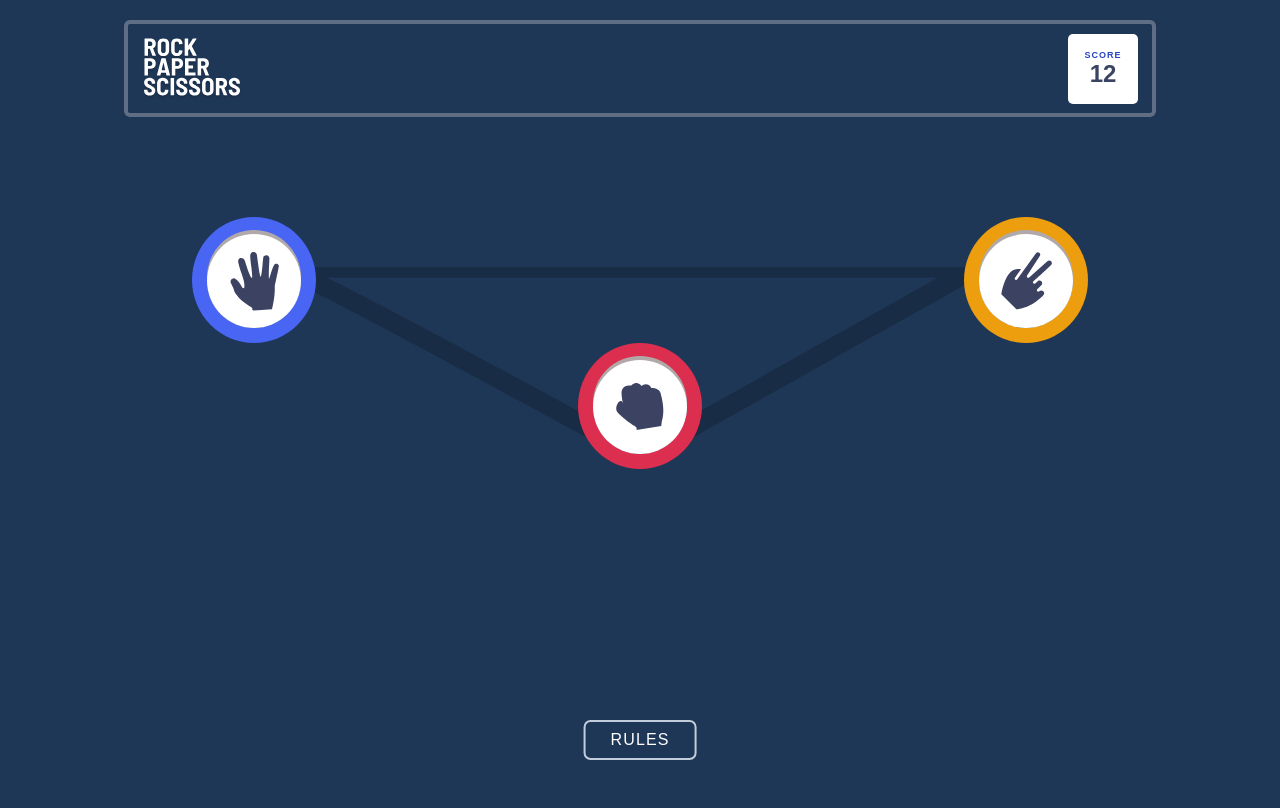
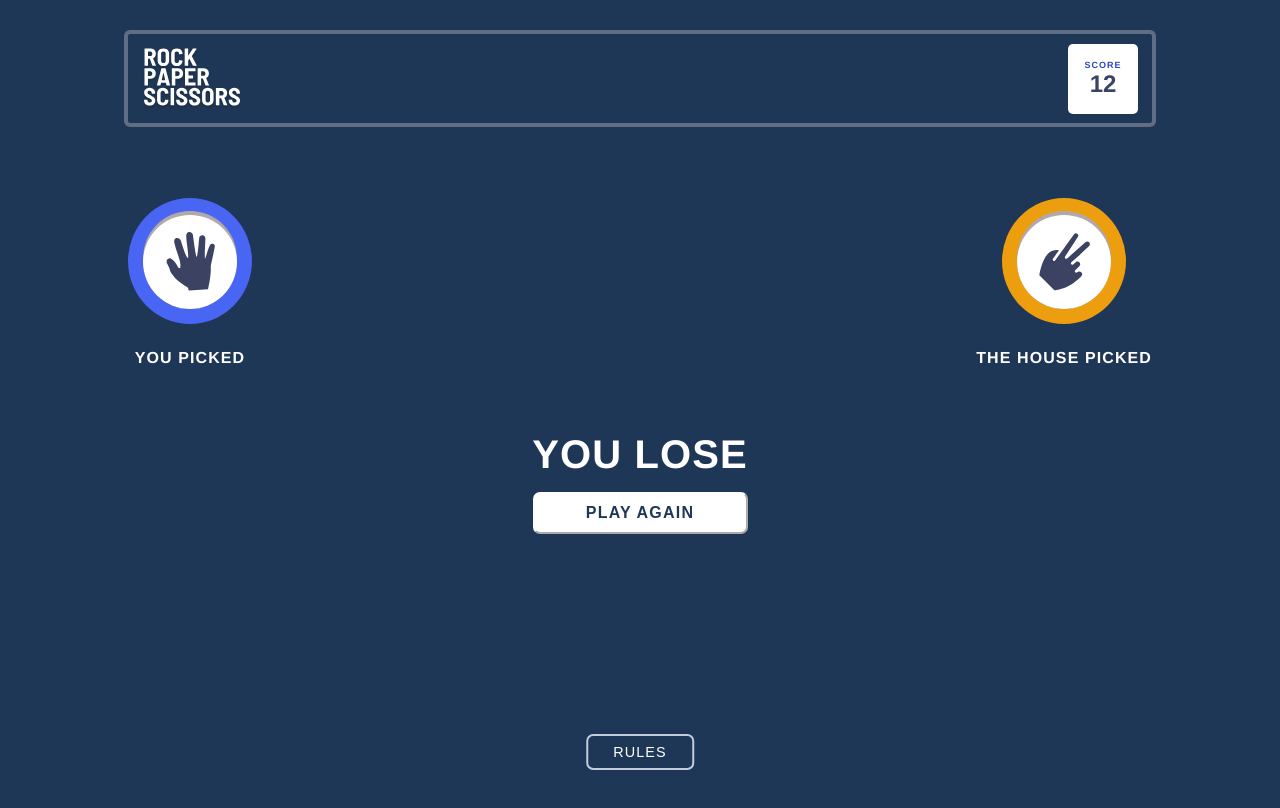
Before and after one commit to GHamza-Dev/rock-paper-scissors, a plain HTML site: page index.html in a window 1280 px wide. Drawn offline with Linux system fonts and the light colour scheme.

Commit message:
Added Section To Display Result HTML/CSS

```diff
--- a/index.html
+++ b/index.html
@@ -63,6 +63,34 @@
             <!-- END Choices -->
         </section>
         <!-- END Section : choose -->
+        <!-- Section : Result -->
+        <section class="result">
+            <div class="row">
+                <div class="human_choice">
+                    <div class="choice paper">
+                        <span>
+                      <img src="./images/icon-paper.svg" alt="paper">
+                    </span>
+                    </div>
+                    <p>You picked</p>
+                </div>
+                <div class="comp_choice">
+                    <div class="choice scissors">
+                        <span>
+                      <img src="./images/icon-scissors.svg" alt="scissors">
+                    </span>
+                    </div>
+                    <p>The house picked</p>
+                </div>
+            </div>
+            <div class="result_text">
+                <p>You lose</p>
+                <button id="play_again">
+                    play again
+                </button>
+            </div>
+        </section>
+        <!-- END Section result-->
         <button id="rules">
           rules
         </button>
--- a/styles/style.css
+++ b/styles/style.css
@@ -29,7 +29,7 @@ body {
     height: 100vh;
     overflow-x: hidden;
     overflow-y: hidden;
-    font-family: sans-serif;
+    font-family: Barlow Semi Condensed Arial, Helvetica, sans-serif;
 }
 
 
@@ -46,11 +46,12 @@ body {
 
 header {
     max-width: 100%;
+    margin-top: 20px;
 }
 
 header .h_content {
     width: 80%;
-    margin: 20px auto;
+    margin: 30px auto;
     display: flex;
     flex-direction: row;
     text-align: center;
@@ -91,11 +92,12 @@ header span:nth-child(2) {
 }
 
 
-/** Section **/
+/** Section : choose **/
 
 section.choose {
     max-width: 100%;
     margin: 100px auto;
+    display: none;
 }
 
 section.choose .choices {
@@ -122,7 +124,7 @@ section.choose .r_center {
     justify-content: center;
 }
 
-section.choose span {
+section span {
     background-color: white;
     width: 80px;
     height: 80px;
@@ -136,9 +138,10 @@ section.choose span {
     pointer-events: none;
 }
 
-section.choose .paper,
-section.choose .scissors,
-section.choose .rock {
+section .paper,
+section .scissors,
+section .rock,
+section .choice {
     border: 15px solid;
     border-top: 17px solid;
     width: 94px;
@@ -147,16 +150,70 @@ section.choose .rock {
     cursor: pointer;
 }
 
-section.choose .paper {
+section .paper {
     border-color: var(--Paper-Gradient);
 }
 
-section.choose .scissors {
+section .scissors {
     border-color: var(--Scissors-Gradient);
 }
 
-section.choose .rock {
+section .rock {
     border-color: var(--Rock-Gradient);
+}
+
+
+/** Section : result **/
+
+section.result {
+    max-width: 100%;
+    display: flex;
+    flex-direction: column;
+    text-align: center;
+    align-items: center;
+}
+
+section.result .row {
+    width: 80%;
+    margin: auto;
+    height: 250px;
+    display: flex;
+    flex-direction: row;
+    align-items: center;
+    justify-content: space-between;
+}
+
+section.result p {
+    color: #fff;
+    font-weight: 700;
+    letter-spacing: 1.1px;
+    margin-top: 25px;
+}
+
+.human_choice,
+.comp_choice {
+    display: flex;
+    flex-direction: column;
+    align-items: center;
+}
+
+section.result .result_text p {
+    font-size: 2.5rem;
+}
+
+#play_again {
+    margin-top: 15px;
+    width: 215px;
+    padding: 10px;
+    font-size: 1rem;
+    font-weight: 700;
+    color: hsl(214, 47%, 23%);
+    letter-spacing: 1.2px;
+    outline: none;
+    cursor: pointer;
+    background-color: #fff;
+    border-color: #fff;
+    border-radius: 7px;
 }
 
 
@@ -168,8 +225,8 @@ section.choose .rock {
     bottom: 60px;
     left: 50%;
     font-weight: 500;
-    font-size: 1rem;
-    padding: 9px 25px;
+    font-size: .9rem;
+    padding: 8px 25px;
     letter-spacing: 1.1px;
     background-color: transparent;
     color: #fff;
```
